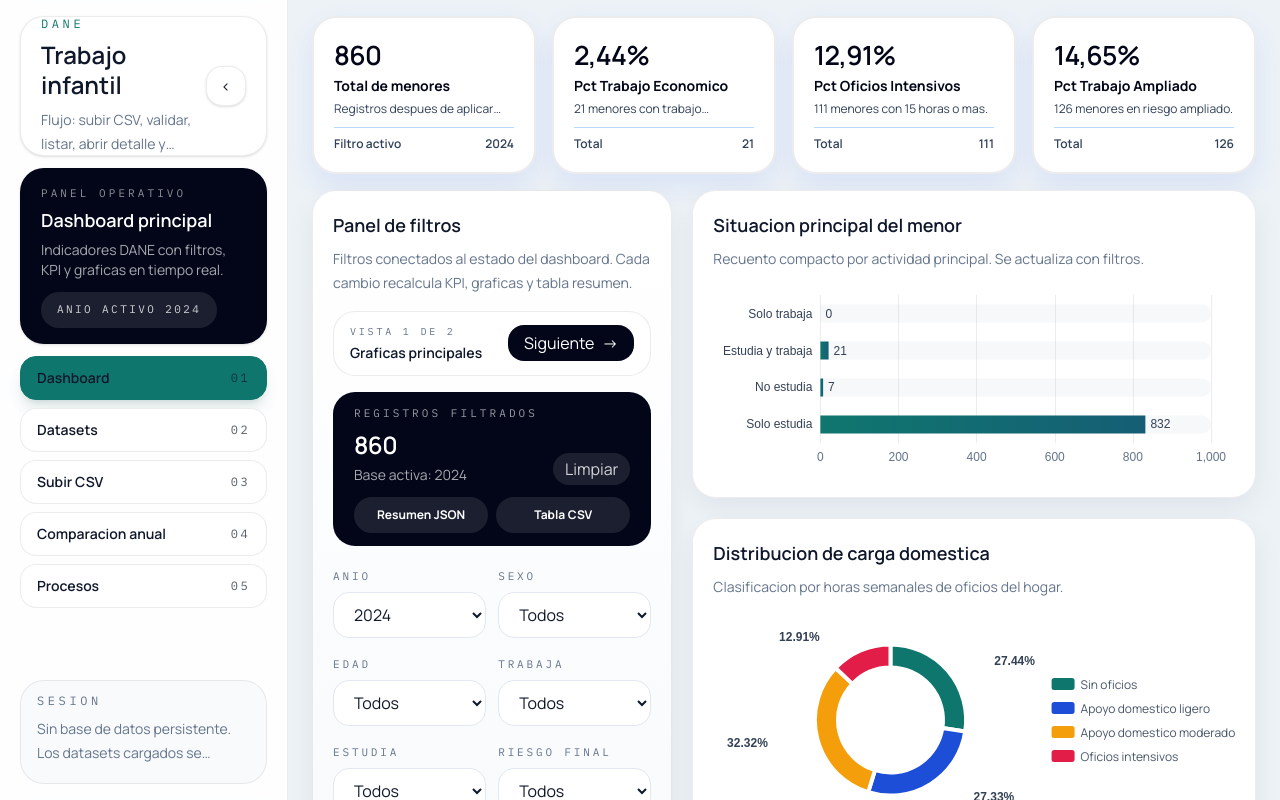
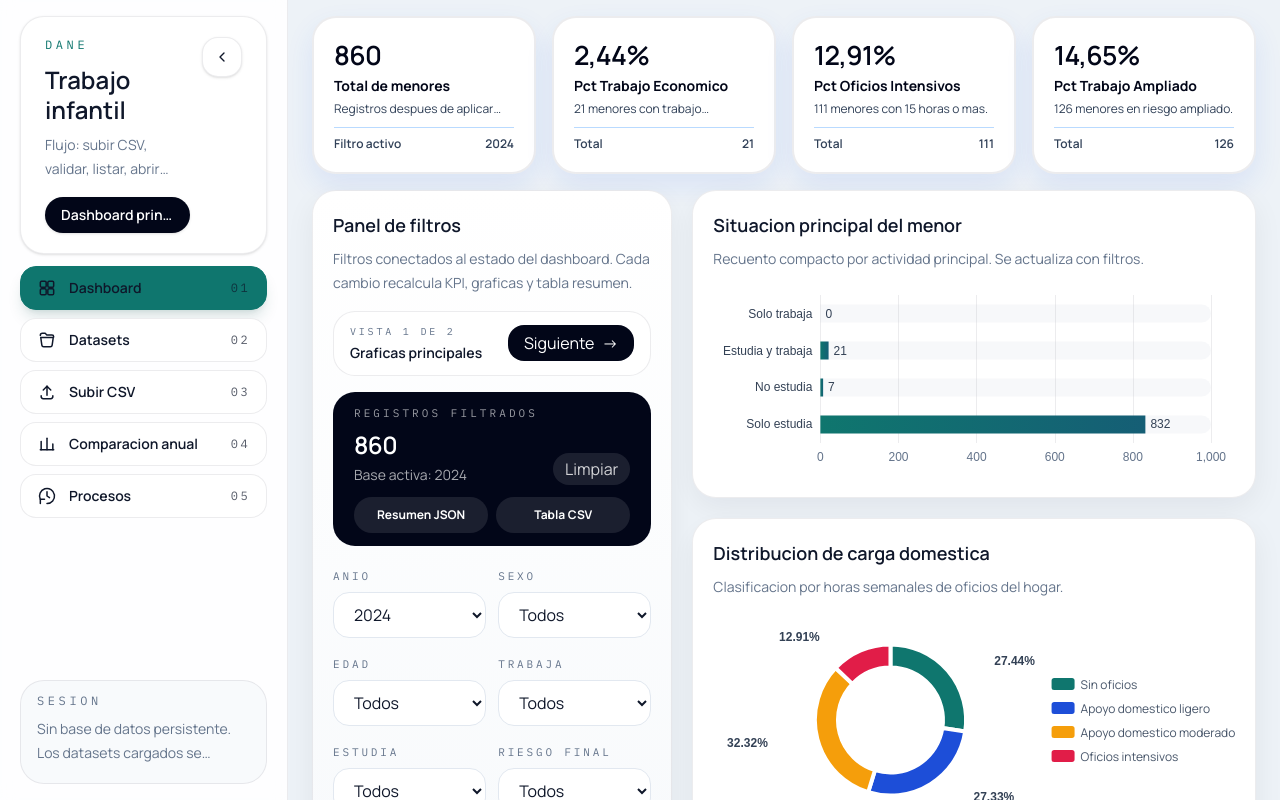
Before and after one commit to AlcaldiaPasto/Dane_Datos_Trabajo_Infantil, a Next.js app in the folder app-trabajo-infantil/: page / in a window 1280 px wide. Built offline with nearby package versions, Linux system fonts and the light colour scheme.

Commit message:
Mejorar menu con iconos y titulo activo

```diff
--- a/app-trabajo-infantil/src/components/layout/sidebar.js
+++ b/app-trabajo-infantil/src/components/layout/sidebar.js
@@ -5,11 +5,11 @@ import { usePathname } from "next/navigation";
 import { useState } from "react";
 
 const items = [
-  { href: "/", label: "Dashboard", shortLabel: "01", match: "exact" },
-  { href: "/datasets", label: "Datasets", shortLabel: "02", match: "datasets" },
-  { href: "/datasets/nuevo", label: "Subir CSV", shortLabel: "03", match: "upload" },
-  { href: "/comparacion", label: "Comparacion anual", shortLabel: "04", match: "prefix" },
-  { href: "/procesos", label: "Procesos", shortLabel: "05", match: "prefix" },
+  { href: "/", label: "Dashboard", shortLabel: "01", icon: "dashboard", match: "exact" },
+  { href: "/datasets", label: "Datasets", shortLabel: "02", icon: "datasets", match: "datasets" },
+  { href: "/datasets/nuevo", label: "Subir CSV", shortLabel: "03", icon: "upload", match: "upload" },
+  { href: "/comparacion", label: "Comparacion anual", shortLabel: "04", icon: "compare", match: "prefix" },
+  { href: "/procesos", label: "Procesos", shortLabel: "05", icon: "process", match: "prefix" },
 ];
 
 function isItemActive(item, pathname) {
@@ -28,13 +28,102 @@ function isItemActive(item, pathname) {
   return pathname.startsWith(item.href);
 }
 
-function getItemClass(isActive) {
+function getItemClass(isActive, isOpen) {
   return [
-    "group flex h-11 min-w-0 shrink-0 items-center justify-between gap-3 rounded-2xl border px-4 transition",
+    "group flex h-11 min-w-0 shrink-0 items-center gap-3 rounded-2xl border transition",
+    isOpen ? "justify-between px-4" : "justify-center px-0",
     isActive
       ? "border-accent bg-accent text-white shadow-lg shadow-teal-900/15"
       : "border-line bg-surface-strong text-foreground hover:border-accent/40 hover:bg-white",
   ].join(" ");
+}
+
+function MenuIcon({ name, className = "h-5 w-5" }) {
+  const commonProps = {
+    className,
+    viewBox: "0 0 24 24",
+    fill: "none",
+    stroke: "currentColor",
+    strokeWidth: "1.8",
+    strokeLinecap: "round",
+    strokeLinejoin: "round",
+    "aria-hidden": "true",
+  };
+
+  if (name === "dashboard") {
+    return (
+      <svg {...commonProps}>
+        <path d="M4 5.5a1.5 1.5 0 0 1 1.5-1.5h4A1.5 1.5 0 0 1 11 5.5v4A1.5 1.5 0 0 1 9.5 11h-4A1.5 1.5 0 0 1 4 9.5z" />
+        <path d="M13 5.5A1.5 1.5 0 0 1 14.5 4h4A1.5 1.5 0 0 1 20 5.5v4a1.5 1.5 0 0 1-1.5 1.5h-4A1.5 1.5 0 0 1 13 9.5z" />
+        <path d="M4 14.5A1.5 1.5 0 0 1 5.5 13h4a1.5 1.5 0 0 1 1.5 1.5v4A1.5 1.5 0 0 1 9.5 20h-4A1.5 1.5 0 0 1 4 18.5z" />
+        <path d="M13 14.5a1.5 1.5 0 0 1 1.5-1.5h4a1.5 1.5 0 0 1 1.5 1.5v4a1.5 1.5 0 0 1-1.5 1.5h-4a1.5 1.5 0 0 1-1.5-1.5z" />
+      </svg>
+    );
+  }
+
+  if (name === "datasets") {
+    return (
+      <svg {...commonProps}>
+        <path d="M4 6.5A2.5 2.5 0 0 1 6.5 4h3.3l2 2H18a2 2 0 0 1 2 2v.5" />
+        <path d="M4.5 9h15l-1.3 9.1A2.2 2.2 0 0 1 16 20H8a2.2 2.2 0 0 1-2.2-1.9z" />
+      </svg>
+    );
+  }
+
+  if (name === "upload") {
+    return (
+      <svg {...commonProps}>
+        <path d="M12 16V5" />
+        <path d="m7.5 9.5 4.5-4.5 4.5 4.5" />
+        <path d="M5 16.5v1A2.5 2.5 0 0 0 7.5 20h9a2.5 2.5 0 0 0 2.5-2.5v-1" />
+      </svg>
+    );
+  }
+
+  if (name === "compare") {
+    return (
+      <svg {...commonProps}>
+        <path d="M5 19V9" />
+        <path d="M12 19V5" />
+        <path d="M19 19v-7" />
+        <path d="M4 19h16" />
+      </svg>
+    );
+  }
+
+  if (name === "process") {
+    return (
+      <svg {...commonProps}>
+        <path d="M12 21a9 9 0 1 0-8.1-5.1" />
+        <path d="M4 21v-5h5" />
+        <path d="M12 7v5l3 2" />
+      </svg>
+    );
+  }
+
+  return (
+    <svg {...commonProps}>
+      <path d="M5 12h14" />
+      <path d="M12 5v14" />
+    </svg>
+  );
+}
+
+function ChevronIcon({ isOpen }) {
+  return (
+    <svg
+      className="h-4 w-4"
+      viewBox="0 0 24 24"
+      fill="none"
+      stroke="currentColor"
+      strokeWidth="2"
+      strokeLinecap="round"
+      strokeLinejoin="round"
+      aria-hidden="true"
+    >
+      <path d={isOpen ? "m15 18-6-6 6-6" : "m9 18 6-6-6-6"} />
+    </svg>
+  );
 }
 
 function MenuToggle({ isOpen, onClick }) {
@@ -44,9 +133,9 @@ function MenuToggle({ isOpen, onClick }) {
       onClick={onClick}
       aria-expanded={isOpen}
       aria-label={isOpen ? "Cerrar menu" : "Abrir menu"}
-      className="inline-flex h-10 w-10 shrink-0 items-center justify-center rounded-2xl border border-line bg-white text-lg font-semibold text-foreground shadow-sm transition hover:border-accent hover:bg-accent-soft"
+      className="inline-flex h-10 w-10 shrink-0 items-center justify-center rounded-2xl border border-line bg-white text-foreground shadow-sm transition hover:border-accent hover:bg-accent-soft"
     >
-      {isOpen ? "<" : ">"}
+      <ChevronIcon isOpen={isOpen} />
     </button>
   );
 }
@@ -70,49 +159,28 @@ export default function Sidebar({ context }) {
     >
       <div
         className={[
-          "mb-3 flex shrink-0 items-center gap-3 rounded-3xl border border-line bg-surface-strong shadow-sm transition-all",
-          isOpen ? "min-h-[96px] px-5 py-4 sm:min-h-[104px] lg:h-[140px]" : "h-14 px-3 py-2",
+          "mb-3 flex shrink-0 items-start gap-3 rounded-3xl border border-line bg-surface-strong shadow-sm transition-all",
+          isOpen ? "min-h-[164px] px-6 py-5 lg:min-h-[188px]" : "h-14 items-center px-3 py-2",
         ].join(" ")}
       >
         <div className="min-w-0 flex-1">
           <p className="font-mono text-xs uppercase tracking-[0.3em] text-accent">DANE</p>
           {isOpen ? (
             <>
-              <h1 className="mt-2 text-2xl font-semibold leading-tight text-foreground">Trabajo infantil</h1>
+              <h1 className="mt-3 text-2xl font-semibold leading-tight text-foreground">Trabajo infantil</h1>
               <p className="mt-2 line-clamp-2 text-sm leading-6 text-muted">
                 Flujo: subir CSV, validar, listar, abrir detalle y comparar anos.
               </p>
+              {context?.title ? (
+                <p className="mt-4 inline-flex max-w-full rounded-full bg-slate-950 px-4 py-2 text-sm font-semibold text-white shadow-sm">
+                  <span className="truncate">{context.title}</span>
+                </p>
+              ) : null}
             </>
           ) : null}
         </div>
         <MenuToggle isOpen={isOpen} onClick={toggleMenu} />
       </div>
-
-      {context && isOpen ? (
-        <div className="mb-3 hidden h-auto min-h-[136px] shrink-0 rounded-3xl border border-line bg-slate-950 px-5 py-4 text-white shadow-sm lg:block lg:h-[176px]">
-          <p className="h-4 truncate font-mono text-[11px] uppercase tracking-[0.28em] text-white/55">
-            {context.eyebrow}
-          </p>
-          <h2 className="mt-2 line-clamp-1 text-lg font-semibold leading-tight">{context.title}</h2>
-          <p className="mt-2 h-10 overflow-hidden text-sm leading-5 text-white/65">{context.description}</p>
-          <div className="mt-3 h-9">
-            {context.actionHref && context.actionLabel ? (
-              <Link
-                href={context.actionHref}
-                className="inline-flex h-9 w-full items-center justify-center rounded-2xl bg-accent px-4 text-sm font-bold text-white transition hover:bg-teal-700"
-              >
-                {context.actionLabel}
-              </Link>
-            ) : context.badge ? (
-              <div className="inline-flex h-9 max-w-full items-center rounded-full bg-white/10 px-4 font-mono text-[11px] uppercase tracking-[0.22em] text-white/80">
-                <span className="truncate">{context.badge}</span>
-              </div>
-            ) : (
-              <div className="h-9" />
-            )}
-          </div>
-        </div>
-      ) : null}
 
       <nav
         className={[
@@ -124,11 +192,20 @@ export default function Sidebar({ context }) {
           const isActive = isItemActive(item, pathname);
 
           return (
-            <Link key={item.href} href={item.href} className={getItemClass(isActive)}>
-              <span className="truncate text-sm font-semibold">{isOpen ? item.label : item.shortLabel}</span>
-              <span className="font-mono text-xs uppercase tracking-[0.2em] opacity-70">
-                {isOpen ? item.shortLabel : ""}
+            <Link
+              key={item.href}
+              href={item.href}
+              aria-current={isActive ? "page" : undefined}
+              title={item.label}
+              className={getItemClass(isActive, isOpen)}
+            >
+              <span className={isOpen ? "flex min-w-0 items-center gap-3" : "flex items-center justify-center"}>
+                <MenuIcon name={item.icon} />
+                {isOpen ? <span className="truncate text-sm font-semibold">{item.label}</span> : null}
               </span>
+              {isOpen ? (
+                <span className="font-mono text-xs uppercase tracking-[0.2em] opacity-70">{item.shortLabel}</span>
+              ) : null}
             </Link>
           );
         })}
```
